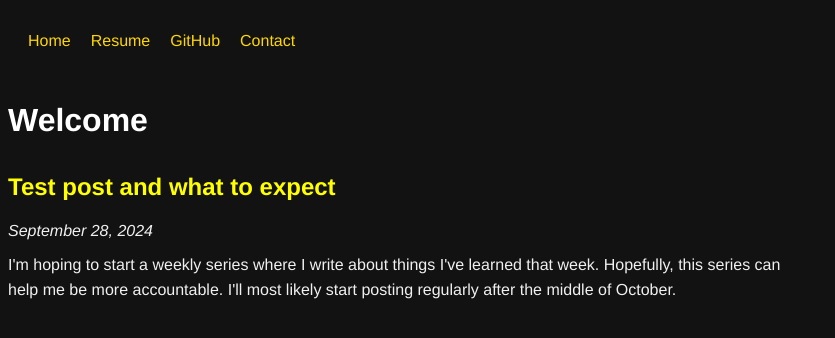
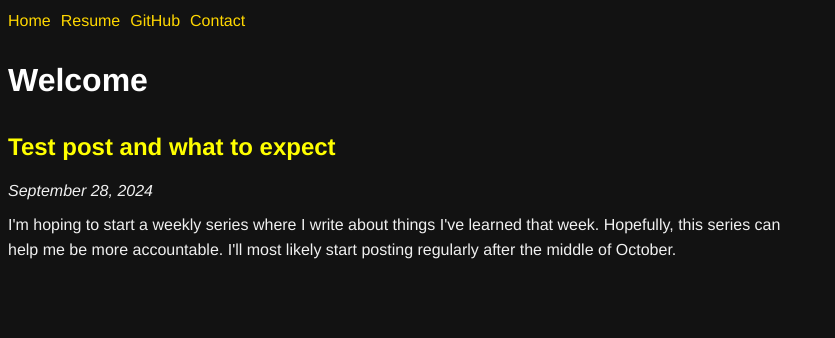
Before and after one commit to benn9833/benn9833.github.io, a Jekyll site: the page built from index.html, in a window 1280 px wide. Shown: the top 338 px of the page, without its empty margins (0-835 px from the left). Built offline with Jekyll 4.4.1, drawn with Linux system fonts in a browser that asks for light colours.

Commit message:
Update style.css

```diff
--- a/assets/css/style.css
+++ b/assets/css/style.css
@@ -6,14 +6,14 @@
     justify-content: flex-start; /* Align the links to the left */
     align-items: center; /* Vertically center the links */
     background-color: #121212; /* Same background color */
-    padding: /*10px*/ 20px; /* Add padding for vertical and horizontal space */
+    /*padding: 10px 20px;*/ /* Add padding for vertical and horizontal space */
 }
 
 .topnav a {
     color: #FFD700; /* Yellow color for the links */
     text-decoration: none; /* Remove underline */
     font-size: 16px; /* Font size for readability */
-    margin-right: 20px; /* Add space to the right of each link */
+    margin-right: 10px; /* Add space to the right of each link */
 }
 
 .topnav a:hover {
```
